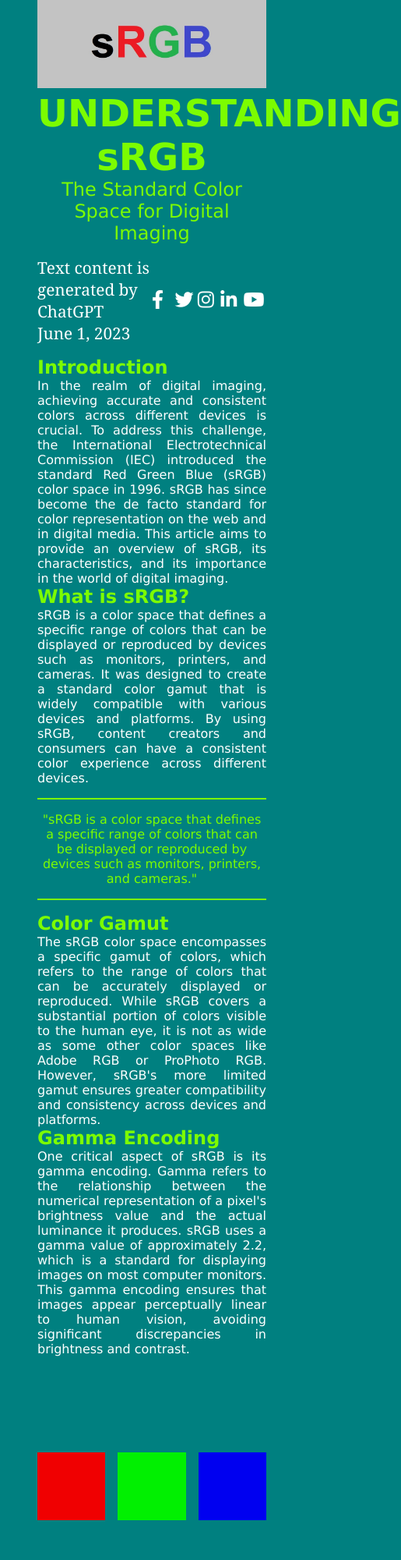
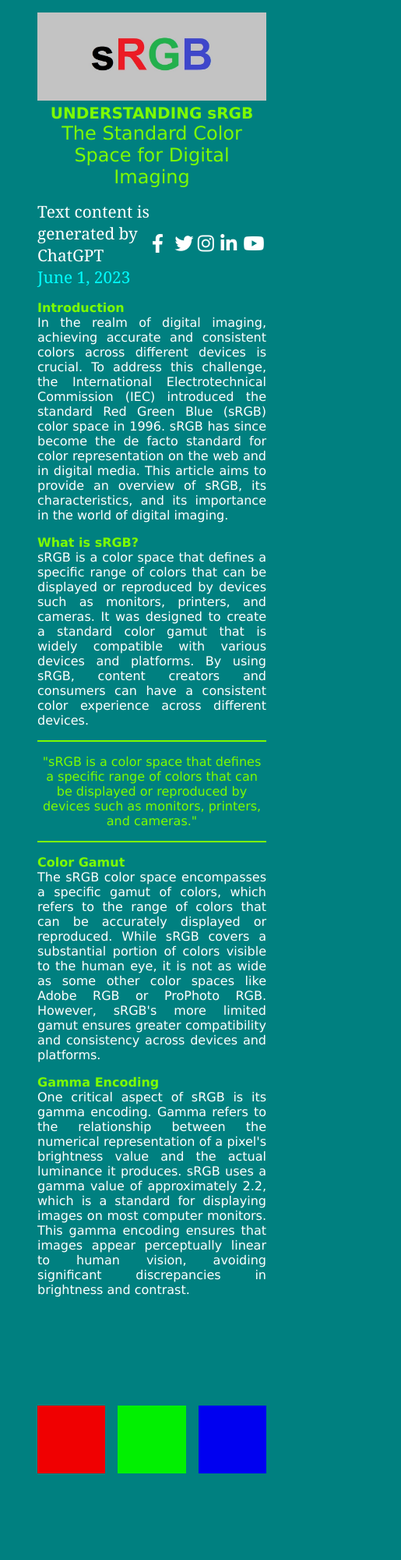
Before and after one commit to oguzhandemirci1993/sRGB-CSS-Grid, a plain HTML site: page index.html in a window 390 px wide. Shown: the top 2000 px of the page at 78% size, 515 px wide, since content can reach past the window. Drawn offline with Linux system fonts and the light colour scheme.

Commit message:
Continued working on grid styling and responsiveness.

```diff
--- a/index.html
+++ b/index.html
@@ -17,7 +17,7 @@
         </header>
         <div>
             <p class="owner">Text content is generated by <a class="owner-anchor" href="https://chat.openai.com/">ChatGPT</a></p>
-            <p class="owner">June 1, 2023</p>
+            <p class="owner date">June 1, 2023</p>
         </div>
         <div class="social-media">
             <a href="https://www.facebook.com"><i class="fab fa-facebook-f"></i></a>
@@ -57,22 +57,28 @@
                     encoding ensures that images appear perceptually linear to human vision, avoiding significant discrepancies
                     in brightness and contrast.</p>
             </section>
-        <section class="RGB">
-                <img class="RGB-img"
+        <section class="RGB"> <!--Parent container should hold grid-column: 2 / 3;
+        otherwise we will end up horizontal overflowing behavior and horizontal scroll bar. -->
+            <div class="RGB-img">  <!--Only this part should has columns so seperation with divs is necessary inside the section container.-->
+                <img class="RGB-image"
                 src="https://raw.githubusercontent.com/oguzhandemirci1993/sRGB-CSS-Grid/main/RED.jpg"
                 alt="Red Color"
                 width="300"
                 height="300">
-                <img class="RGB-img"
+                <img class="RGB-image"
                 src="https://raw.githubusercontent.com/oguzhandemirci1993/sRGB-CSS-Grid/main/GREEN.jpg"
                 alt="Green Color"
                 width="300"
                 height="300">
-                <img class="RGB-img"
+                <img class="RGB-image"
                 src="https://raw.githubusercontent.com/oguzhandemirci1993/sRGB-CSS-Grid/main/BLUE.jpg"
                 alt="Blue Color"
                 width="300"
                 height="300">
+            </div>   <!--We don't need to separate this part into columns. That's why we use div for separation.-->
+            <div class="RGB-quote">
+                <p>"RGB stands for red, green and blue respectively."</p>
+            </div>
         </section>
         <section class="text">
                 <h4>Compatibility</h4>
--- a/styles.css
+++ b/styles.css
@@ -16,6 +16,7 @@ main { /*It's better to make inner container grid instead of body element.*/
     display:grid;
     grid-template-columns: minmax(3rem,1fr) minmax(min-content, 60rem) minmax(3rem,1fr);
     row-gap:1rem;
+    margin:1rem 0;
 }
 
 .heading {
@@ -37,10 +38,12 @@ header h1, header p{
 
 header h1 {
     font-size:3rem;
+    text-size-adjust: auto;
 }
 
 header p {
     font-size:1.5rem;
+    text-size-adjust: auto;
 }
 
 .text {
@@ -72,7 +75,7 @@ a {
 }
 
 h4 {
-    font-size:1.5rem;
+    font-size:1rem;
     color:#7CFC00;
 }
 
@@ -92,14 +95,43 @@ blockquote p {
     font-size:1.3rem;
 }
 
-.RGB{
+.RGB {
     grid-column: 2 / 3;
+}
+
+.RGB-img{
     display:grid;
     grid-template-columns: repeat(3,1fr);
     column-gap: 1rem;
 }
 
-.RGB-img{ /*This class selector prevents the page from becoming bigger and having a horizontal scroll bar.*/
+.RGB-image{ /*This class selector prevents the page from becoming bigger and having a horizontal scroll bar.*/
     width: 100%;
     object-fit:contain; /*red, green and blue images will stay at certain size.*/
 }
+
+.text p {
+    margin-bottom:1rem;
+}
+
+.date{
+    color:#00ffff;
+}
+
+.RGB-quote {
+    margin-top: 1rem;
+    text-align: center;
+    color:#00ffff;
+}
+
+@media only screen and (max-width: 550px) {
+    header h1 {
+      font-size: 1.25rem;
+    }
+}
+
+@media only screen and (max-width: 400px) {
+    header h1 {
+      font-size:1.25rem;
+    }
+}
```
